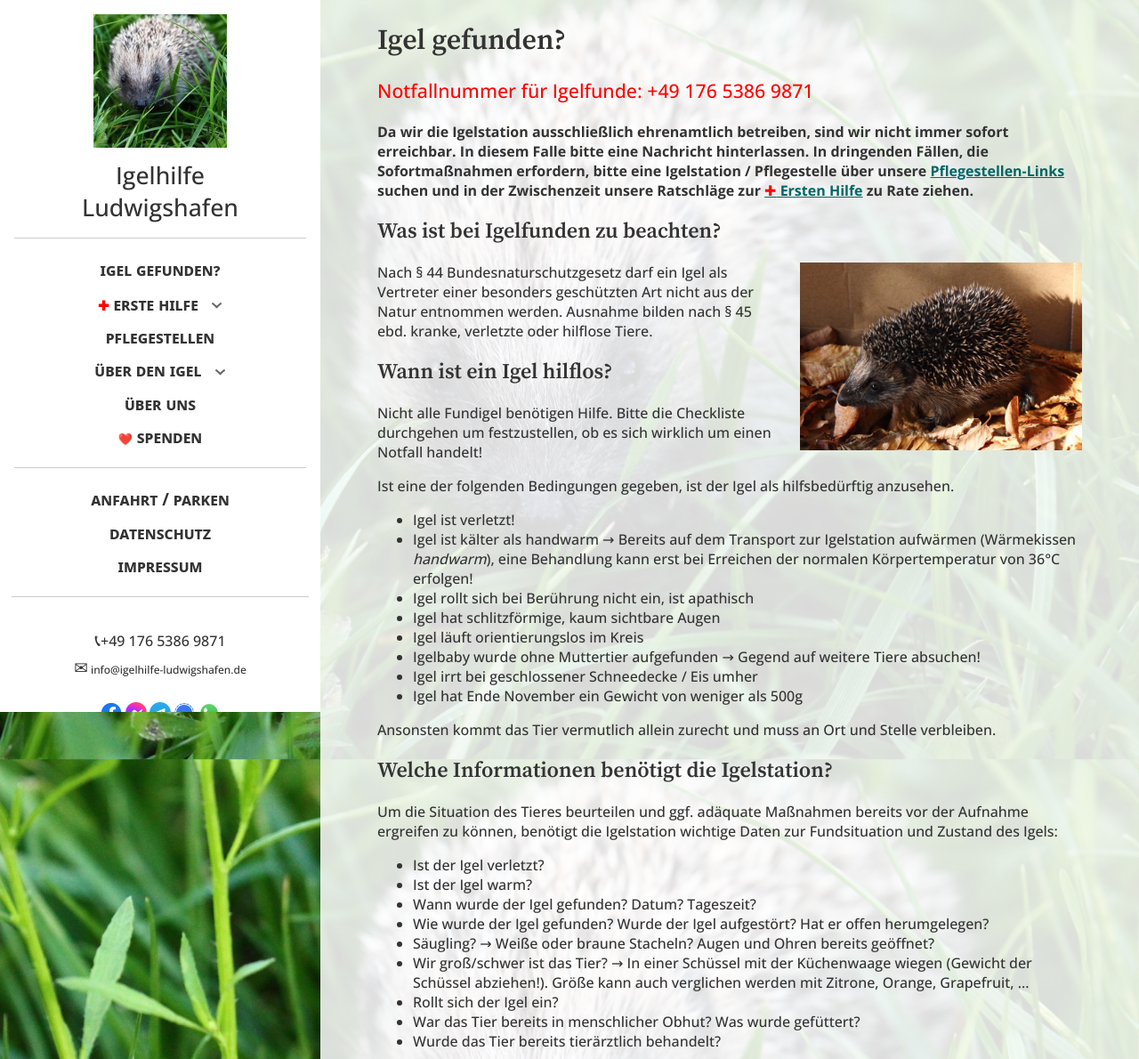
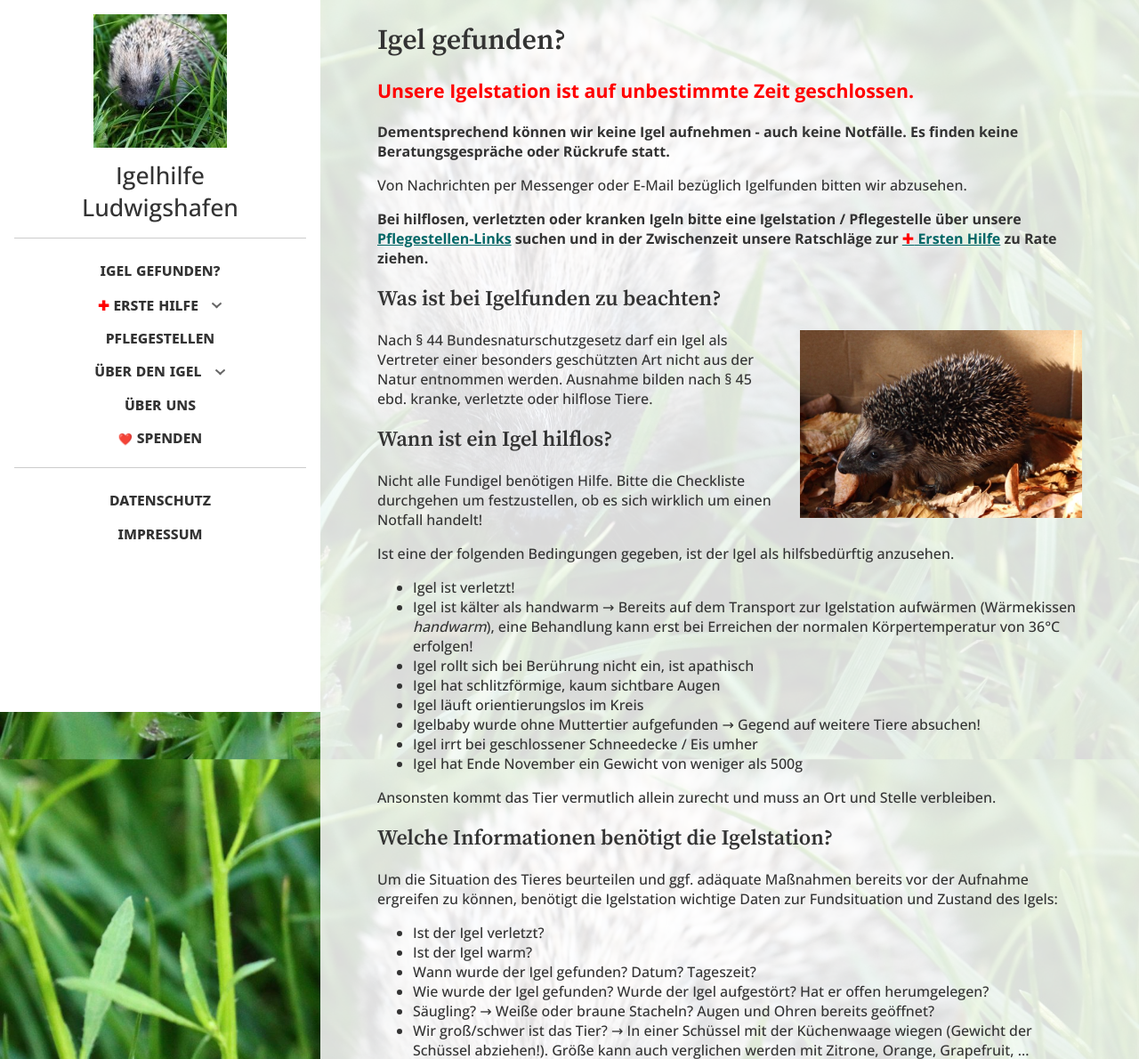
Before and after one commit to flederwiesel/igelhilfe-ludwigshafen.de, a PHP site: page /index.php in a window 1280 px wide. Shown: the top 1190 px of the page at 89% size. Run offline with PHP 8.4, Linux system fonts and the light colour scheme; some web fonts are replaced.

Commit message:
"Unsere Igelstation ist auf unbestimmte Zeit geschlossen."

```diff
--- a/index.php
+++ b/index.php
@@ -118,31 +118,9 @@ default:
 
 			<div>
 				<ul>
-					<li><a href="?page=anreise-parken">Anfahrt / Parken</a></li>
 					<li><a href="?page=datenschutz">Datenschutz</a></li>
 					<li><a href="?page=impressum">Impressum</a></li>
 				</ul>
-			</div>
-
-			<div id="contact">
-				<div style="font-size: 12pt;"><span class="symbol">📞︎</span><span class="nowrap">+49 176 5386 9871</span></div>
-				<div style="font-size: 9pt;"><span class="symbol">✉</span>&nbsp;<a href="mailto:info@igelhilfe-ludwigshafen.de">info@igelhilfe-ludwigshafen.de</a></div>
-
-				<div id="social-buttons">
-					<a href="https://www.facebook.com/IgelhilfeLudwigshafen" rel="@IgelhilfeLudwigshafen">
-						<img title="Facebook" alt="Facebook Button" src="img/social/f_logo_RGB-Blue_24x24.png" width="24" height="24">
-					</a>
-					<a href="https://fb.com/msg/IgelhilfeLudwigshafen" rel="@IgelhilfeLudwigshafen">
-						<img title="Facebook Messenger" alt="Facebook Messenger" src="img/social/fbmsg-24x24.png" width="24" height="24">
-					</a>
-					<a href="https://telegram.me/IgelhilfeLudwigshafen" rel="@IgelhilfeLudwigshafen">
-						<img title="Telegram Messenger" alt="Telegram Messenger" src="img/social/telegram-24x24.png" width="24" height="24">
-					</a>
-					<img title="Signal Messenger" alt="Signal Messenger" src="img/social/signal-24x24.png" width="24" height="24">
-					<a href="https://api.whatsapp.com/send?phone=+4917653869871" rel="@IgelhilfeLudwigshafen">
-						<img title="WhatsApp Messenger" alt="WhatsApp Messenger" src="img/social/WhatsApp_Logo_24x24.png" width="24" height="24">
-					</a>
-				</div>
 			</div>
 		</div>
 	</div>
--- a/start.php
+++ b/start.php
@@ -1,8 +1,10 @@
 <!--h1>Igel gefunden, was nun?</h1-->
 <h1>Igel gefunden?</h1>
 
-<p style="color: red; font-size: 16pt;">Notfallnummer für Igelfunde: <span class="nowrap">+49 176 5386 9871</span></p>
-<p style="font-weight: 700;">Da wir die Igelstation ausschließlich ehrenamtlich betreiben, sind wir nicht immer sofort erreichbar. In diesem Falle bitte eine Nachricht hinterlassen. In dringenden Fällen, die Sofortmaßnahmen erfordern, bitte eine Igelstation / Pflegestelle über unsere <a href="?page=pflegestellen">Pflegestellen-Links</a> suchen und in der Zwischenzeit unsere Ratschläge zur <a href="?page=erste-hilfe"><span style="color: red;">✚</span>&nbsp;Ersten Hilfe</a> zu Rate ziehen.</p>
+<p style="color: red; font-size: 16pt; font-weight: 700;">Unsere Igelstation ist auf unbestimmte Zeit geschlossen.</p>
+<p style="font-weight: 800;">Dementsprechend können wir keine Igel aufnehmen - auch keine Notfälle. Es finden keine Beratungsgespräche oder Rückrufe statt.</p>
+<p style="font-weight: 500;">Von Nachrichten per Messenger oder E-Mail bezüglich Igelfunden bitten wir abzusehen.</p>
+<p style="font-weight: 800;">Bei hilflosen, verletzten oder kranken Igeln bitte eine Igelstation / Pflegestelle über unsere <a href="?page=pflegestellen">Pflegestellen-Links</a> suchen und in der Zwischenzeit unsere Ratschläge zur <a href="?page=erste-hilfe"><span style="color: red;">✚</span>&nbsp;Ersten Hilfe</a> zu Rate ziehen.</p>
 
 <h2>Was ist bei Igelfunden zu beachten?</h2>
 <p>
```
